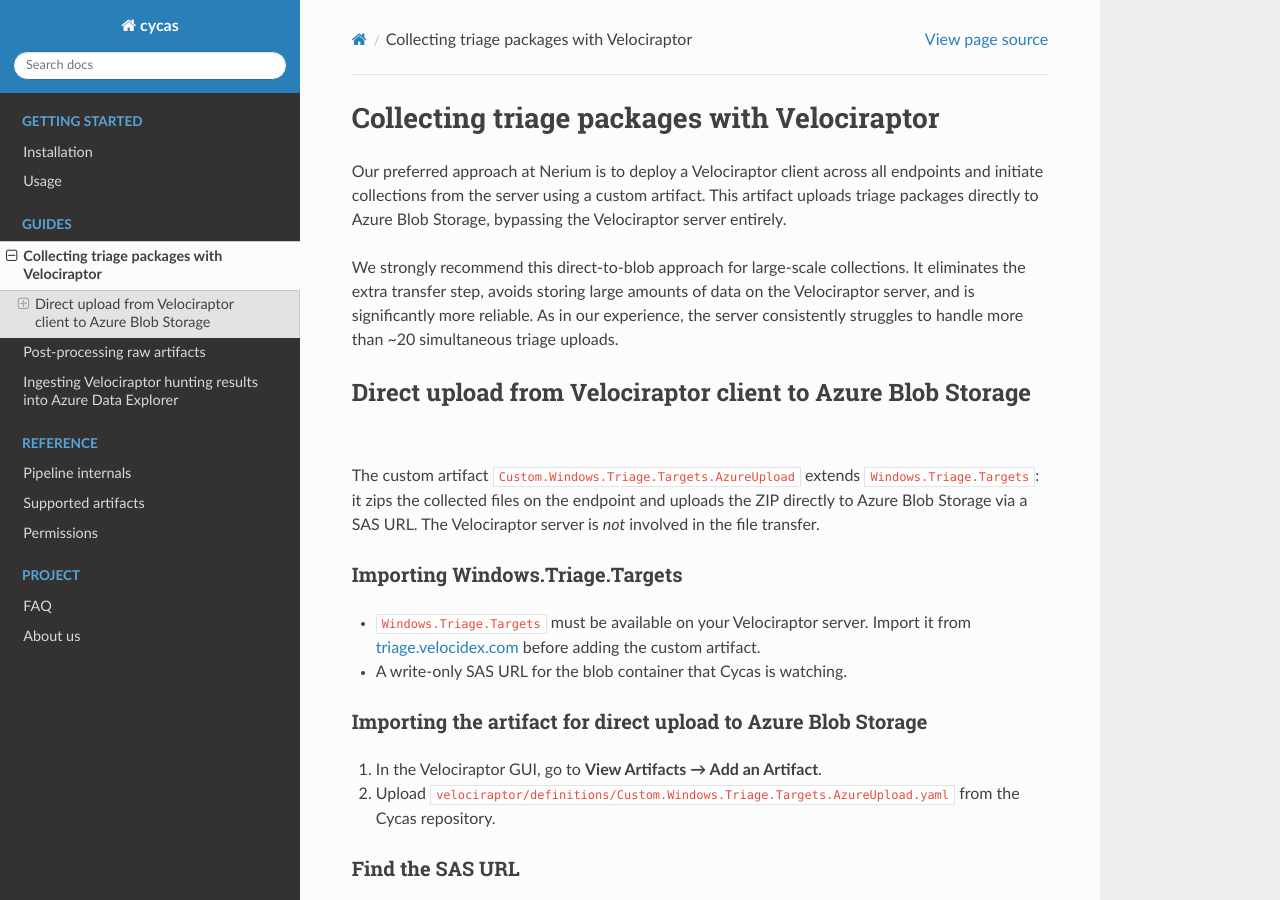
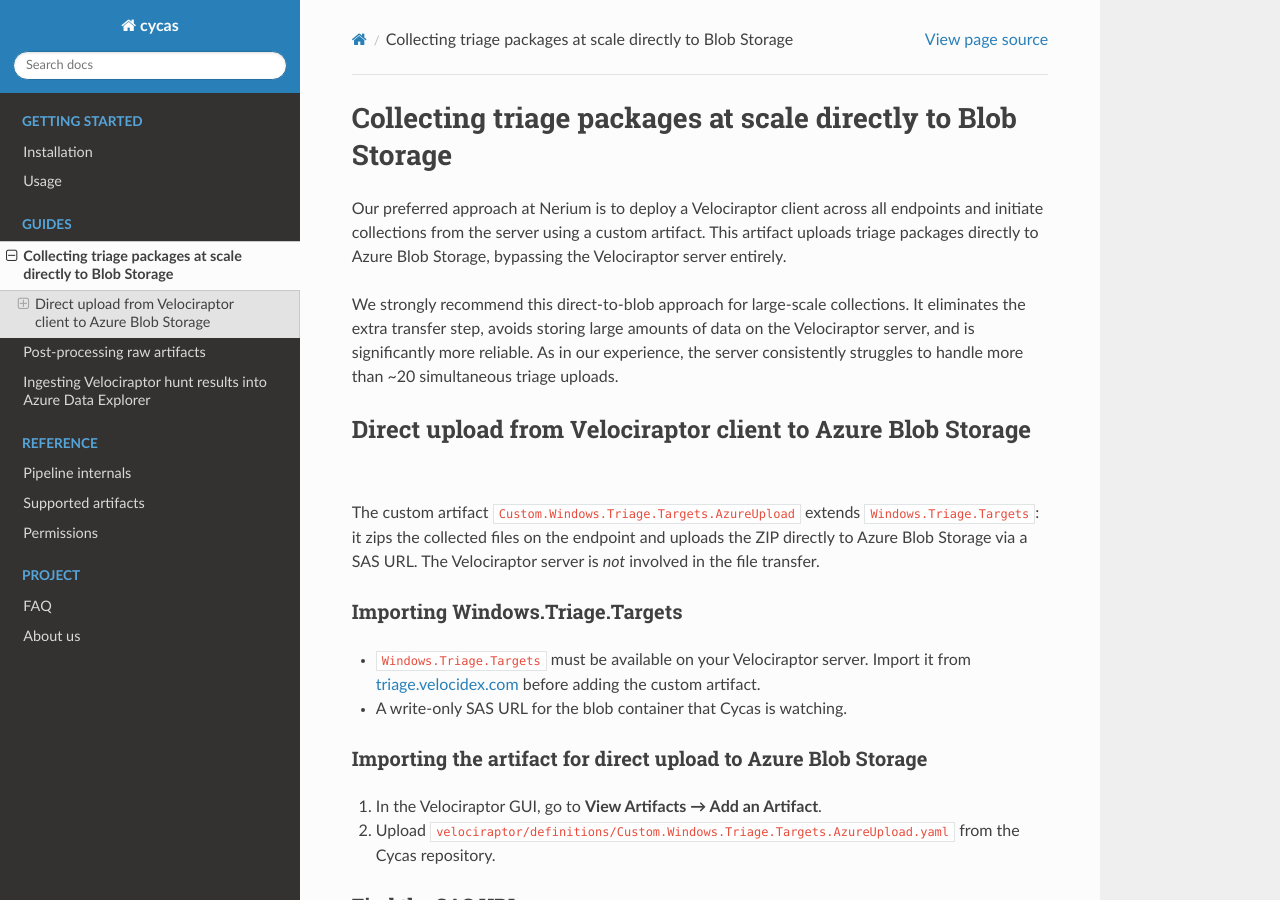
Before and after one commit to nerium-security/cycas, a Sphinx documentation site: the page built from docs/source/guides/collectingtriagedata.rst, in a window 1280 px wide and 900 px high. Built offline with Sphinx 7.4.7 and the Read the Docs theme 3.1.0, drawn with Linux system fonts in a browser that asks for light colours.

Commit message:
Changed titles

```diff
--- a/docs/source/guides/collectingtriagedata.rst
+++ b/docs/source/guides/collectingtriagedata.rst
@@ -1,5 +1,5 @@
-Collecting triage packages with Velociraptor
-============================================
+Collecting triage packages at scale directly to Blob Storage
+============================================================
 
 Our preferred approach at Nerium is to deploy a Velociraptor client across all
 endpoints and initiate collections from the server using a custom artifact. This
--- a/docs/source/guides/velociraptor-server-to-adx.rst
+++ b/docs/source/guides/velociraptor-server-to-adx.rst
@@ -1,5 +1,5 @@
-Ingesting Velociraptor hunting results into Azure Data Explorer
-===============================================================
+Ingesting Velociraptor hunt results into Azure Data Explorer
+============================================================
 
 The :doc:`triage collection guide </guides/collectingtriagedata>` covers uploading
 packages directly from endpoints to blob, but what about hunt results that are
```
